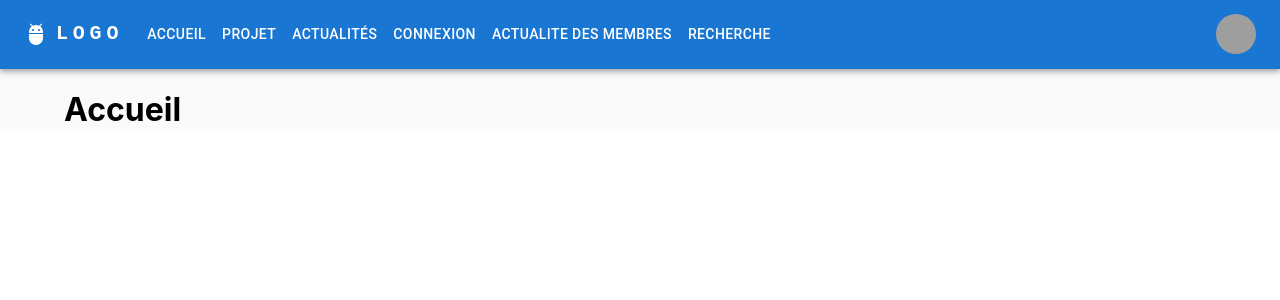
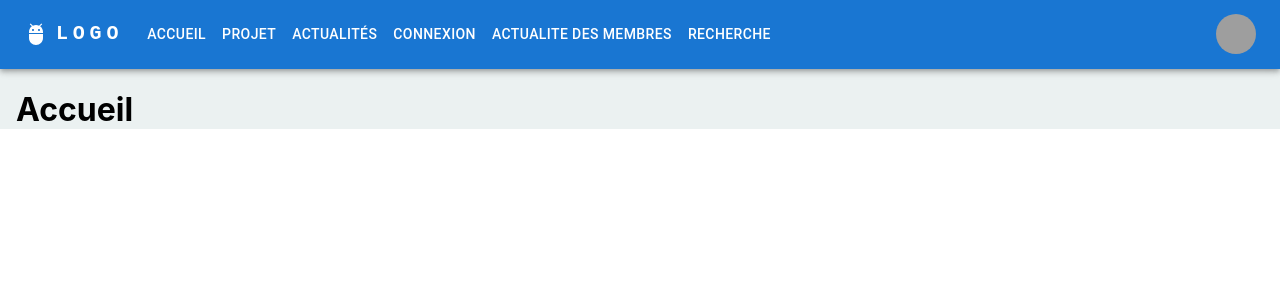
Before and after one commit to Amadou21/React-Node-Partie-Politique, a React (Create React App) app in the folder frontend/: page / in a window 1280 px wide. Shown: the top 300 px of the page. Built offline with nearby package versions, Linux system fonts and the light colour scheme; grey boxes are pictures that could not be loaded.

Commit message:
Page connexion

```diff
--- a/frontend/src/Features/Layout/AppLayout.js
+++ b/frontend/src/Features/Layout/AppLayout.js
@@ -46,7 +46,7 @@ const AppLayout = ({ children }) => {
     };
 
     return (
-        <Box sx={{background: "rgb(249, 250, 251)"}}>
+        <Box sx={{ background: "#EBF1F1" }}>
             <AppBar position="static">
                 <Container maxWidth="xl">
                     <Toolbar disableGutters>
@@ -168,9 +168,9 @@ const AppLayout = ({ children }) => {
                     </Toolbar>
                 </Container>
             </AppBar>
-            <Container sx={{mt:2, background: "rgb(249, 250, 251)"}}>
+            <Box sx={{ mt: 2, ml:2, mr: 2, mb:2 }}>
                 {children}
-            </Container>
+            </Box>
         </Box>
     );
 };
--- a/frontend/src/Features/Membres/Connexion.js
+++ b/frontend/src/Features/Membres/Connexion.js
@@ -6,8 +6,8 @@ import LoginForm from "./Components/LoginForm";
 import AppLayout from "../Layout/AppLayout";
 
 //////////////////////////////////
-const RootStyle = styled("div")({
-    background: "rgb(249, 250, 251)",
+const RootStyle = styled(Box)({
+    background: "#EBF1F1",
     height: "85vh",
     display: "grid",
     placeItems: "center",
@@ -46,7 +46,7 @@ const fadeInUp = {
 const Connexion = () => {
     return (
         <AppLayout>
-            <RootStyle>
+            <RootStyle sx={{ml:0}}>
                 <Container maxWidth="sm">
                     <ContentStyle>
                         <HeadingStyle {...fadeInUp}>
--- a/frontend/src/Features/Membres/MembreRecherche.js
+++ b/frontend/src/Features/Membres/MembreRecherche.js
@@ -1,12 +1,22 @@
 import React from 'react';
 import AppLayout from '../Layout/AppLayout';
+import styled from "@emotion/styled";
+import { Box } from "@mui/material"
+
+const RootStyle = styled(Box)({
+    background: "white",
+    width: "100%",
+    display: "grid",
+    placeItems: "center",
+    textAlign: "center",
+});
 
 const MembreRecherche = () => {
     return (
         <AppLayout>
-            <div>
-                <h1>Recherche</h1>
-            </div>
+
+            <h1>Re</h1>
+
         </AppLayout>
     );
 };
```
